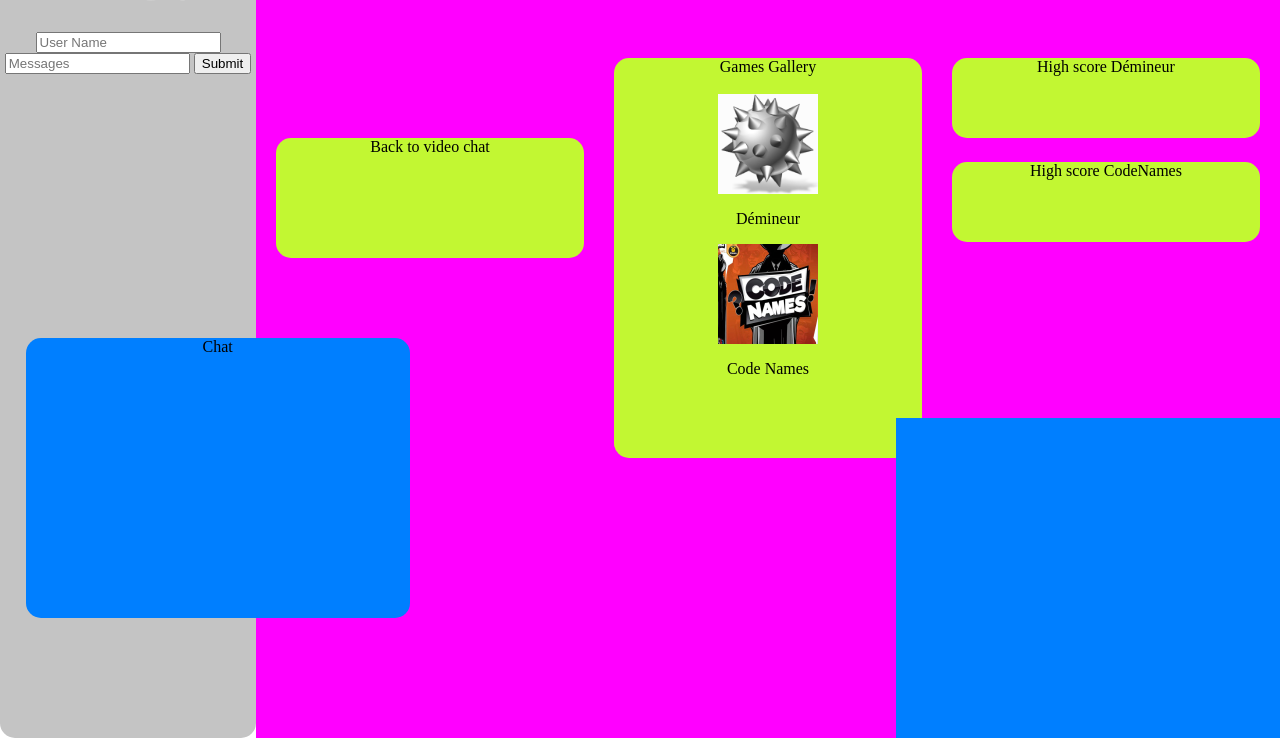
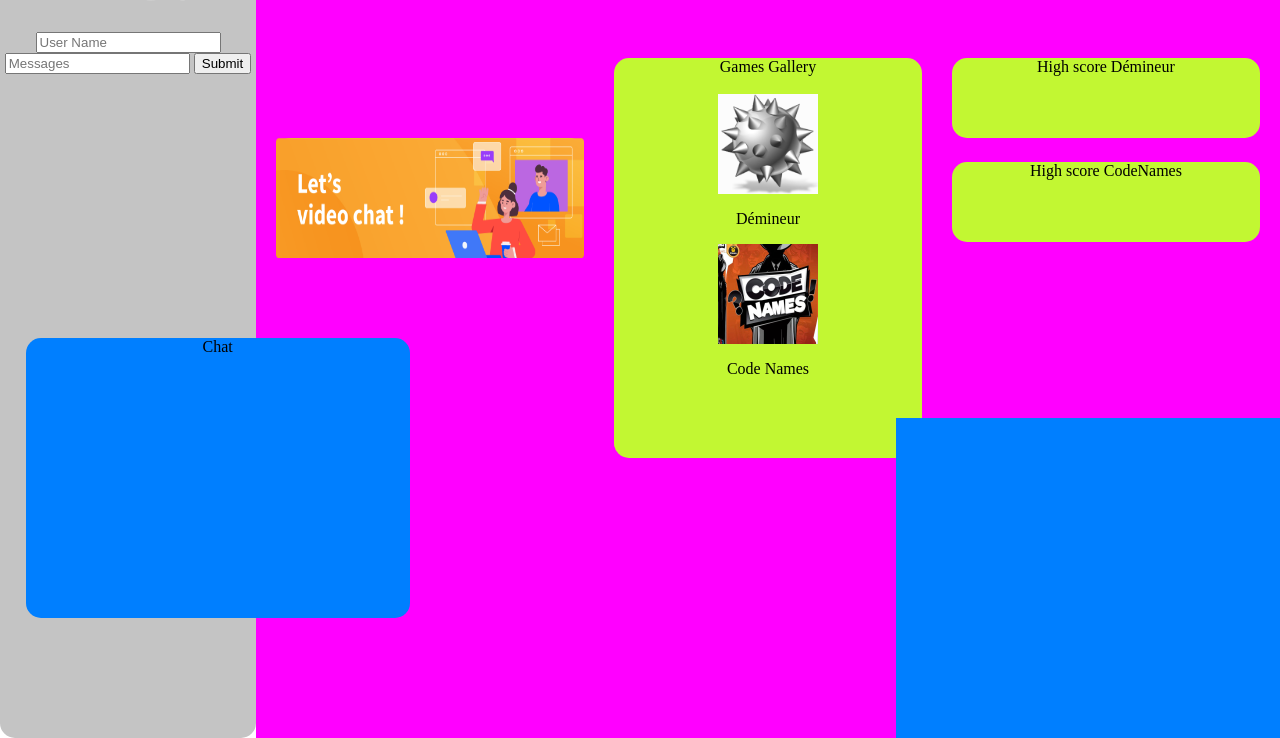
Before and after one commit to Mogmi95/Boulynk, a Flask app: page /store in a window 1280 px wide. Shown: the part 62-800 px from the top of the page. Run offline with Flask 2, Linux system fonts and the light colour scheme; some libraries are stand-ins or nearby versions.

Commit message:
add link and images

```diff
--- a/templates/store.html
+++ b/templates/store.html
@@ -12,7 +12,12 @@
 </div>
 
 <div id="containerGames">
-        Back to video chat
+
+    <a href="/" >
+        <img src="/static/images/chat_header.png" width="100%" height = "100%" display="block">
+
+    </a>
+
 </div>
 
 <div id="containerGamesGallery">
@@ -20,7 +25,9 @@
         <br />
         <br />
             <div>
+                <a href="/games" >
                 <img src="/files/resources/Demineur.png" width=100 height="100" >
+                </a>
                 <p>Démineur</p>
             </div>
 
```
